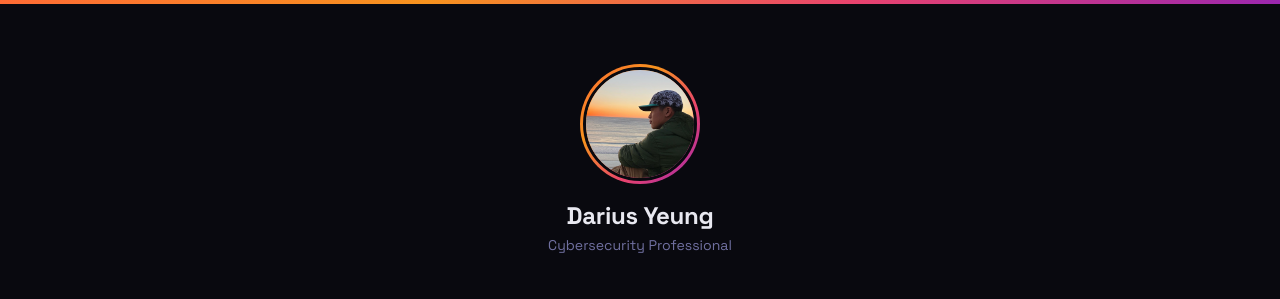
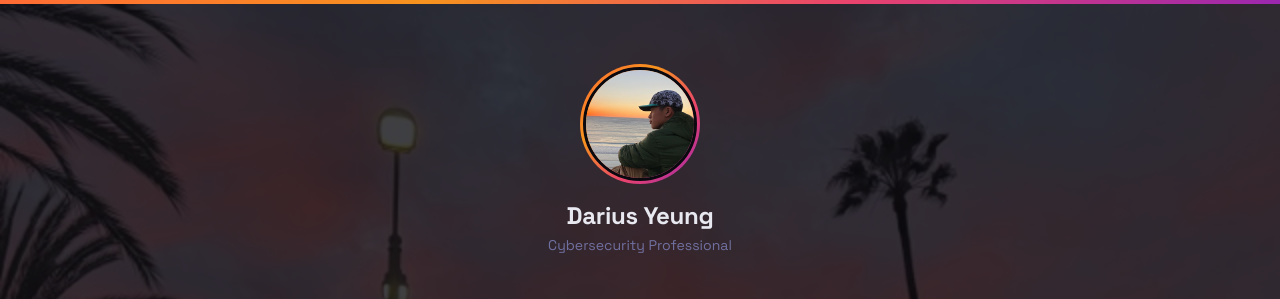
Before and after one commit to mrricer70/links, a plain HTML site: page index.html in a window 1280 px wide. Shown: the top 299 px of the page. Drawn offline with Linux system fonts and the light colour scheme.

Commit message:
Add sunset background with dark overlay

```diff
--- a/index.html
+++ b/index.html
@@ -24,7 +24,7 @@
     * { margin: 0; padding: 0; box-sizing: border-box; }
 
     body {
-      background: var(--bg);
+      background: var(--bg) url('bg.jpeg') center center / cover no-repeat fixed;
       color: var(--text);
       font-family: 'Space Grotesk', system-ui, sans-serif;
       min-height: 100vh;
@@ -33,6 +33,16 @@
       align-items: center;
       padding: 4rem 1.5rem 3rem;
     }
+
+    body::before {
+      content: '';
+      position: fixed;
+      inset: 0;
+      background: rgba(9, 9, 15, 0.78);
+      z-index: 0;
+    }
+
+    .top-bar, .profile, .links, footer { position: relative; z-index: 1; }
 
     .top-bar {
       position: fixed;
```
